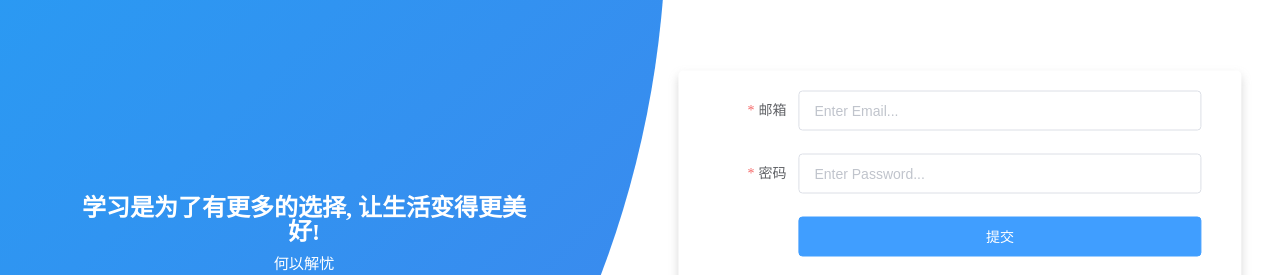
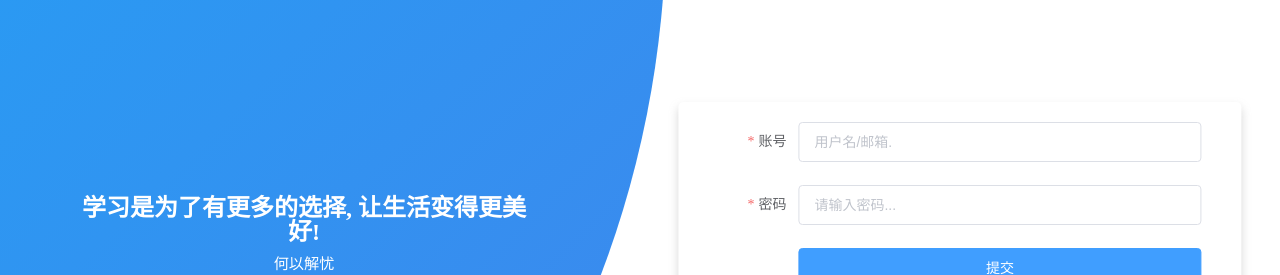
Before and after one commit to runhao/MyWebsiteVue, a Vue app: page /login in a window 1280 px wide. Shown: the top 275 px of the page. Built offline with nearby package versions, Linux system fonts and the light colour scheme.

Commit message:
feat: 修改描述

```diff
--- a/src/components/LoginForm.vue
+++ b/src/components/LoginForm.vue
@@ -1,10 +1,10 @@
 <template>
 	<el-form ref="loginForm" :model="loginUser" :rules="rules" label-width="100px" class="loginForm sign-in-form">
-		<el-form-item label="邮箱" prop="email">
-			<el-input v-model="loginUser.email" placeholder="Enter Email..."></el-input>
+		<el-form-item label="账号" prop="email">
+			<el-input v-model="loginUser.email" placeholder="用户名/邮箱."></el-input>
 		</el-form-item>
 		<el-form-item label="密码" prop="password">
-			<el-input v-model="loginUser.password" type="password" placeholder="Enter Password..." ></el-input>
+			<el-input v-model="loginUser.password" type="password" placeholder="请输入密码..." ></el-input>
 		</el-form-item>
 		<el-form-item>
 			<el-button @click="handleLogin('loginForm')" type="primary" class="submit-btn">提交</el-button>
--- a/src/components/RegisterForm.vue
+++ b/src/components/RegisterForm.vue
@@ -31,13 +31,6 @@
         type="password"
         placeholder="Enter Password2..."
       ></el-input>
-    </el-form-item>
-    <el-form-item label="选择身份">
-      <el-select v-model="registerUser.role" placeholder="请选择身份...">
-        <el-option label="管理员" value="admin"></el-option>
-        <el-option label="用户" value="user"></el-option>
-        <el-option label="游客" value="visitor"></el-option>
-      </el-select>
     </el-form-item>
     <el-form-item>
       <el-button
@@ -83,7 +76,6 @@ export default {
           ctx.$axios.post("/api/v1/auth/register", props.registerUser).then((res:any) =>{
             let isSuccess = getSuccessState(res.data)
             if (!isSuccess){
-              // 登录失败
               ctx.$message({
                 message: `${res.data.msg}`,
                 type: "error"
--- a/src/views/ForgotPassword.vue
+++ b/src/views/ForgotPassword.vue
@@ -1,8 +1,8 @@
 
 <template>
 	<el-form label-width="100px" class="container">
-		<el-form-item label="邮箱">
-			<el-input type="email" v-model="email" placeholder="Enter Email..."></el-input>
+		<el-form-item label="账号">
+			<el-input type="email" v-model="email" placeholder="用户名/邮箱"></el-input>
 		</el-form-item>
 		<el-form-item>
 			<el-button @click="handleForgotPassword" type="primary" class="submit-btn">找回密码</el-button>
@@ -18,16 +18,25 @@ export default {
 	setup() {
 		// @ts-ignore
     const { ctx } = getCurrentInstance();
-		const email = ref<string>("")
+		const email = ref<string>("");
 
 		const handleForgotPassword = async () => {
 			if (email.value) {
-				// console.log(email.value)
 				const res = await ctx.$axios.post('https://shiyan520.cn/api/v1/auth/forgotpassword', {email: email.value})
-				console.log(res.data)
+        let isSuccess = getSuccessState(res.data)
+            if (!isSuccess){
+              ctx.$message({
+                message: `${res.data.msg}`,
+                type: "error"
+              })
+              return false
+            }
 			}
-		}
-		return { email, handleForgotPassword }
+		};
+    const getSuccessState = (data:any) => {
+      return !!data.success;
+    };
+		return {email, handleForgotPassword }
 	},
 }
 </script>
```
